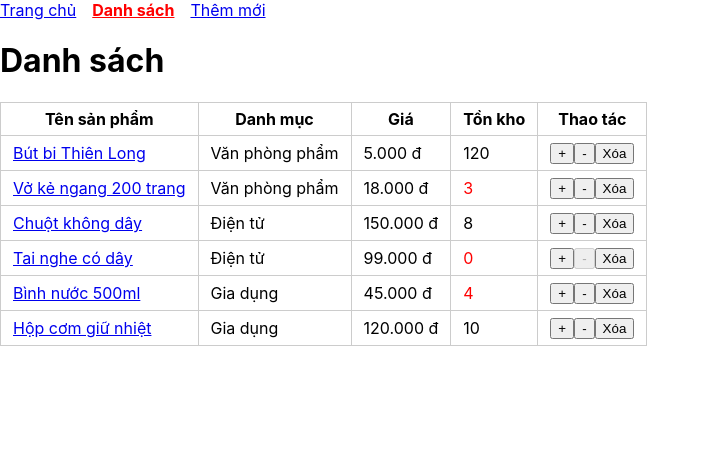
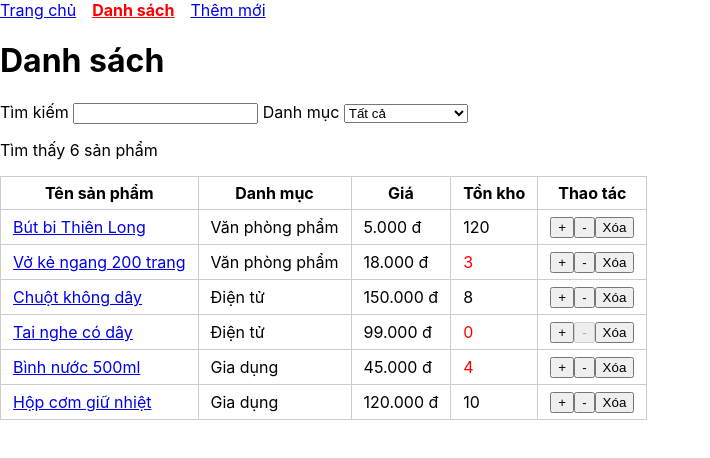
Before and after one commit to phuongthuy24-code/B25DCCC216_LTW2026_GK, a React (Create React App) app: page /products in a window 1280 px wide. Shown: the top 458 px of the page, without its empty margins (0-710 px from the left). Built offline with nearby package versions, Linux system fonts and the light colour scheme.

Commit message:
tim kiem va loc

```diff
--- a/src/components/FilterBar.js
+++ b/src/components/FilterBar.js
@@ -0,0 +1,17 @@
+import { CATEGORIES } from '../data';
+
+const FilterBar = ({ query, category, onQueryChange, onCategoryChange }) => (
+  <div>
+    <label htmlFor="search">Tìm kiếm</label>{' '}
+    <input id="search" type="text" value={query} onChange={onQueryChange} />{' '}
+    <label htmlFor="filter">Danh mục</label>{' '}
+    <select id="filter" value={category} onChange={onCategoryChange}>
+      <option value="Tất cả">Tất cả</option>
+      {CATEGORIES.map((c) => (
+        <option key={c} value={c}>{c}</option>
+      ))}
+    </select>
+  </div>
+);
+
+export default FilterBar;
--- a/src/pages/ProductList.js
+++ b/src/pages/ProductList.js
@@ -1,14 +1,41 @@
+import { useState } from 'react';
+import FilterBar from '../components/FilterBar';
 import ProductTable from '../components/ProductTable';
 
-const ProductList = ({ products, onChangeStock, onDelete }) => (
+const ProductList = ({ products, onChangeStock, onDelete }) => {
+  const [query, setQuery] = useState('');
+  const [category, setCategory] = useState('Tất cả');
+
+  const handleQueryShift = (e) => setQuery(e.target.value);
+  const handleCategoryChange = (e) => setCategory(e.target.value);
+
+  const filtered = products.filter(
+    (p) =>
+      p.name.toLowerCase().includes(query.trim().toLowerCase()) &&
+      (category === 'Tất cả' || p.category === category)
+  );
+
+  return (
     <div>
       <h1>Danh sách</h1>
+      <FilterBar
+        query={query}
+        category={category}
+        onQueryChange={handleQueryShift}
+        onCategoryChange={handleCategoryChange}
+      />
+      <p>Tìm thấy {filtered.length} sản phẩm</p>
+      {filtered.length === 0 ? (
+        <p>Không có dữ liệu</p>
+      ) : (
         <ProductTable
-      products={products}
+          products={filtered}
           onChangeStock={onChangeStock}
           onDelete={onDelete}
         />
+      )}
     </div>
   );
+};
 
 export default ProductList;
```
Lines whose indentation alone changed are shown as unchanged.
